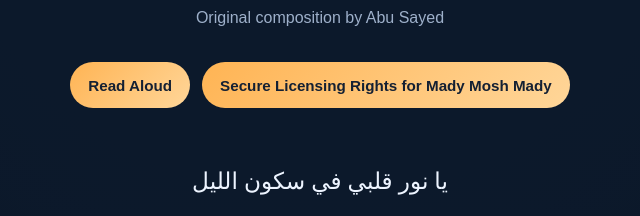
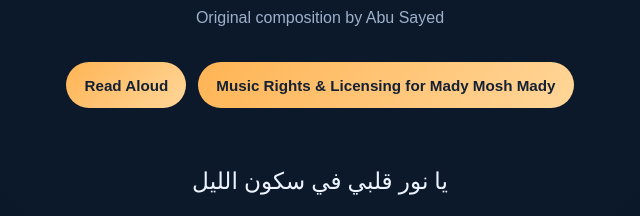
Before and after one commit to ImAbuSayed/mady-mosh-mady, a plain HTML site: page index.html in a window 1280 px wide. Shown: the part 194-410 px from the top of the page, 320-960 px from the left. Drawn offline with Linux system fonts and the light colour scheme.

Commit message:
feat: update song page

```diff
--- a/index.html
+++ b/index.html
@@ -537,7 +537,7 @@
 
         <div class="controls">
             <button class="btn-speak" id="speakBtn" title="Read the lyrics aloud"><span id="speakText">Read Aloud</span></button>
-            <a href="https://music.abusayed.com.bd/Licensing/" class="btn-license" title="Get licensing for this song" target="_blank">Secure Licensing Rights for Mady Mosh Mady</a>
+            <a href="https://music.abusayed.com.bd/Licensing/" class="btn-license" title="Get licensing for this song" target="_blank">Music Rights & Licensing for Mady Mosh Mady</a>
 
         </div>
         <br>
```
